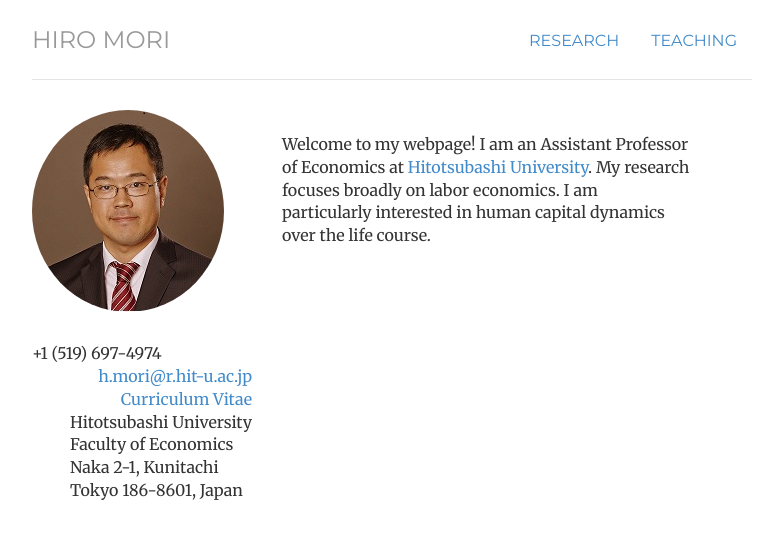
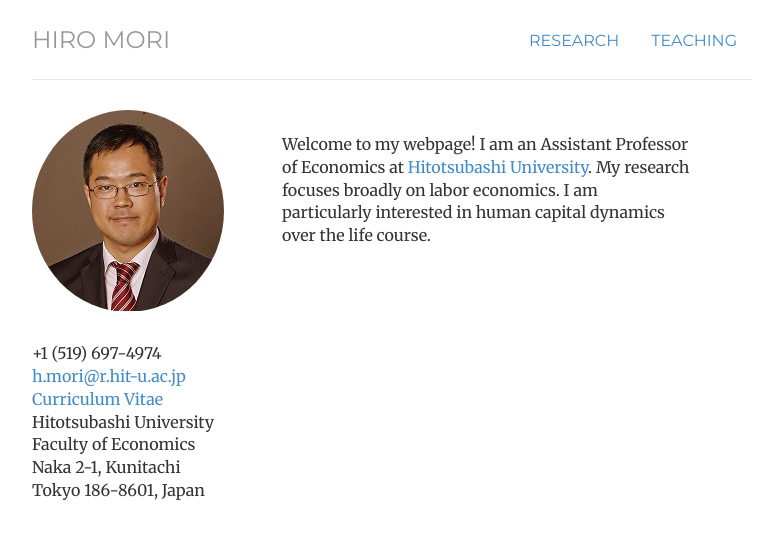
Before and after one commit to morihiroaki/morihiroaki.github.io, a Jekyll site: the page built from index.html, in a window 1280 px wide. Shown: the top 539 px of the page, without its empty margins (248-1015 px from the left). Built offline with Jekyll 4.4.1, drawn with Linux system fonts in a browser that asks for light colours.

Commit message:
Update index.html

```diff
--- a/index.html
+++ b/index.html
@@ -17,17 +17,17 @@
                     <br>
                     <div class="contact-item">
                       <div class="icon pull-left text-center"><span class="fa fa-envelope fa-fw"></span></div>
-                      <div class="description pull-right"><a href="mailto:h.mori@r.hit-u.ac.jp" id="email_link" class="tracked-link" data-label="Email">  h.mori&commat;r.hit-u.ac.jp</a></div>
+                      <div class="description pull-left"><a href="mailto:h.mori@r.hit-u.ac.jp" id="email_link" class="tracked-link" data-label="Email">  h.mori&commat;r.hit-u.ac.jp</a></div>
                     </div>
                     <br>
                     <div class="contact-item">
                       <div class="icon pull-left text-center"><span class="fa fa-file-text-o fa-fw"></span></div>
-                      <div class="description pull-right"><a href="/files/cv_mori.pdf" id="cv_link1" class="tracked-link" data-label="CV">  Curriculum Vitae</a></div>
+                      <div class="description pull-left"><a href="/files/cv_mori.pdf" id="cv_link1" class="tracked-link" data-label="CV">  Curriculum Vitae</a></div>
                     </div>
                     <br>
                     <div class="contact-item">
                       <div class="icon pull-left text-center"><span class="fa fa-map-marker fa-fw"></span></div>
-                      <div class="description pull-right">
+                      <div class="description pull-left">
                       Hitotsubashi University<br>
                       Faculty of Economics<br>
                       Naka 2-1, Kunitachi<br>
```
